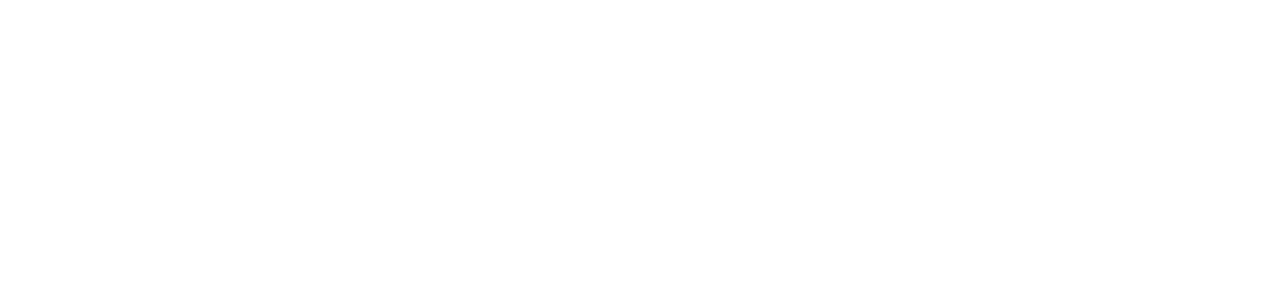
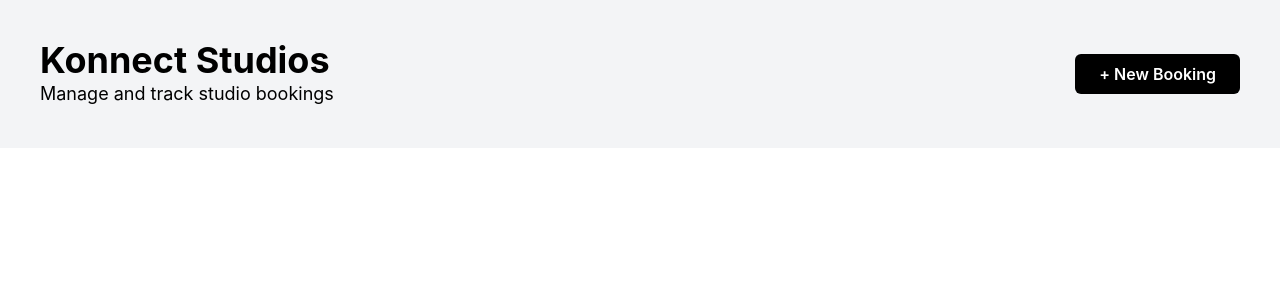
Before and after one commit to Ansar1503/KonnectStudios, a React (Vite) app: page / in a window 1280 px wide. Shown: the top 300 px of the page. Built offline with nearby package versions, Linux system fonts and the light colour scheme.

Commit message:
Dashboard header Title added

```diff
--- a/src/App.tsx
+++ b/src/App.tsx
@@ -1,9 +1,10 @@
+import DashboardHeader from "@/components/DashboardHeader";
 
 function App() {
 
   return (
     <>
-
+      <DashboardHeader />
     </>
   )
 }
--- a/src/components/DashboardHeader.tsx
+++ b/src/components/DashboardHeader.tsx
@@ -1,10 +1,14 @@
 
 function DashboardHeader() {
   return (
-    <div className="">
-        <h1>Konnect Studios</h1>
-        <p></p>
+    <div className="flex justify-between items-center p-10 bg-gray-100">
+        <div className="">
+            <h1 className="text-4xl font-bold">Konnect Studios</h1>
+            <p className="text-lg">Manage and track studio bookings</p>
+        </div>
+        <button className="bg-black text-white px-6 py-2 font-semibold cursor-pointer rounded-md hover:bg-gray-500">+ New Booking</button>
     </div>
+
   )
 }
 
```
